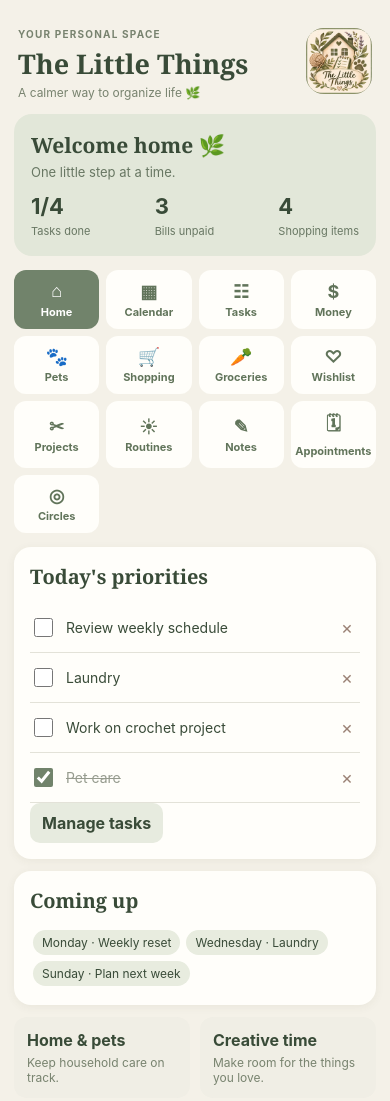
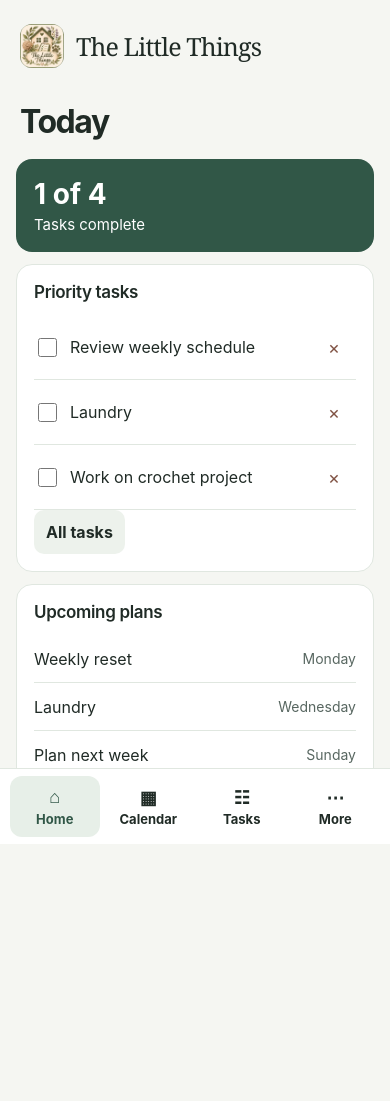
Before and after one commit to maybeimwrongg/The-Little-Things, a plain HTML site: page index.html in a window 390 px wide. Shown: the top 1101 px of the page. After the commit the page ends 958 px from the top, so only its background shows below. Drawn offline with Linux system fonts and the light colour scheme.

Commit message:
Simplify mobile layout and move tools into More

```diff
--- a/index.html
+++ b/index.html
@@ -3,7 +3,7 @@
 <head>
 <meta charset="utf-8">
 <meta name="viewport" content="width=device-width, initial-scale=1, viewport-fit=cover">
-<meta name="theme-color" content="#71836b">
+<meta name="theme-color" content="#315747">
 <meta name="apple-mobile-web-app-capable" content="yes">
 <meta name="apple-mobile-web-app-status-bar-style" content="default">
 <meta name="apple-mobile-web-app-title" content="Little Things">
@@ -24,14 +24,33 @@ button{font:inherit;cursor:pointer}.add{border:0;background:var(--sage);color:wh
 .day{border-top:1px solid var(--line);padding:11px 0}.day strong{display:block;margin-bottom:6px}.tag{display:inline-block;background:#e8ecdf;border-radius:20px;padding:5px 9px;font-size:12px;margin:3px}
 footer{text-align:center;color:var(--muted);font:italic 12px Georgia;padding:18px}
 @media(min-width:600px){nav{grid-template-columns:repeat(6,1fr)}}
+
+:root{--sage:#315747;--dark:#202b26;--muted:#586761;--cream:#f5f6f2;--paper:#fff;--line:#e0e7e0}
+.app-header{max-width:760px;margin:auto;padding:24px 20px 12px;justify-content:flex-start;gap:12px}
+.app-header img{width:44px;height:44px;border-radius:12px}
+.brand h1{font-size:25px;font-weight:500;letter-spacing:-.035em;margin:0}
+main{max-width:760px;padding:4px 16px calc(105px + env(safe-area-inset-bottom))}
+#view>h2{font-size:32px;letter-spacing:-.045em;margin:18px 4px}
+.panel{border:1px solid var(--line);border-radius:16px;box-shadow:none;margin:12px 0;padding:17px}
+.panel h2{font:600 17px -apple-system,BlinkMacSystemFont,"Segoe UI",sans-serif;letter-spacing:-.02em}
+.muted,.tag{font-size:14px}.item .name{font-size:16px}.item{min-height:48px}
+.tag{background:#edf2ec}.add,.secondary{min-height:44px}.secondary{background:#edf2ec}
+.delete{min-width:44px;min-height:44px;color:#805344}
+form:not(.row){display:grid;gap:9px}input,textarea,select{font-size:16px}
+nav#nav{position:fixed;z-index:2;inset:auto 0 0;display:grid;grid-template-columns:repeat(4,minmax(0,1fr));gap:4px;margin:0;padding:7px 10px calc(7px + env(safe-area-inset-bottom));border-top:1px solid var(--line);background:#fff}
+.navbtn,.section-link{font-size:13px;color:var(--dark);min-height:48px}.navbtn.active{background:#e7efe8;color:var(--sage)}
+.section-grid{display:grid;grid-template-columns:repeat(2,minmax(0,1fr));gap:8px}
+.section-link{background:#f5f7f3;text-align:left;border:1px solid var(--line);border-radius:10px;padding:10px;font-size:15px}
+.section-link span{display:inline-block;margin-right:8px;color:var(--sage)}
+.home-summary{background:var(--sage);color:#fff;border-radius:16px;padding:18px;margin-top:12px}
+.home-summary p{margin:0;font-size:15px}.home-summary strong{font-size:28px;display:block;margin-bottom:4px}
+@media(min-width:760px){nav#nav{inset:auto calc((100% - 730px) / 2) 14px;border:1px solid var(--line);border-radius:16px}}
 </style>
 </head>
 <body>
-<header><div class="brand"><small>YOUR PERSONAL SPACE</small><h1>The Little Things</h1><p>A calmer way to organize life 🌿</p></div><img src="icon-192.png" alt="The Little Things app icon"></header>
-<main>
-<section class="hero"><h2>Welcome home 🌿</h2><p>One little step at a time.</p><div class="stats"><div class="stat"><strong id="taskStat">0/0</strong><span>Tasks done</span></div><div class="stat"><strong id="billStat">0</strong><span>Bills unpaid</span></div><div class="stat"><strong id="shopStat">0</strong><span>Shopping items</span></div></div></section>
-<nav id="nav"></nav><div id="view"></div><footer>Little by little, a little becomes a lot.</footer>
-</main>
+<header class="app-header"><img src="icon-192.png" alt=""><div class="brand"><h1>The Little Things</h1></div></header>
+<main><div id="view"></div></main>
+<nav id="nav" aria-label="Main navigation"></nav>
 <script>
 const sections=[["Home","⌂"],["Calendar","▦"],["Tasks","☷"],["Money","$"],["Pets","🐾"],["Shopping","🛒"],["Groceries","🥕"],["Wishlist","♡"],["Projects","✂"],["Routines","☀"],["Notes","✎"],["Appointments","🗓"],["Circles","◎"]];
 const defaults={tasks:[{id:1,name:"Review weekly schedule",done:false},{id:2,name:"Laundry",done:false},{id:3,name:"Work on crochet project",done:false},{id:4,name:"Pet care",done:true}],events:[{id:1,name:"Weekly reset",day:"Monday"},{id:2,name:"Laundry",day:"Wednesday"},{id:3,name:"Plan next week",day:"Sunday"}],appointments:[],groceries:[],wishlist:[],bills:[{id:1,name:"Rent",amount:800,paid:false},{id:2,name:"Car payment",amount:300,paid:false},{id:3,name:"Internet",amount:60,paid:false}],budget:2000,expenses:[],pets:[false,false,false,false],shopping:["Milk","Eggs","Cat food","Laundry detergent"],projects:[{id:1,name:"Omega sweater",progress:45},{id:2,name:"Baby blanket",progress:70},{id:3,name:"Craft project",progress:10}],routines:[false,false,false,false],notes:"",
@@ -45,14 +64,38 @@ let data;try{data={...defaults,...JSON.parse(localStorage.getItem("littleThingsD
 let section="Home";
 function save(){localStorage.setItem("littleThingsData",JSON.stringify(data));stats()}
 function esc(s){return String(s).replace(/[&<>"']/g,c=>({"&":"&amp;","<":"&lt;",">":"&gt;",'"':"&quot;","'":"&#39;"}[c]))}
-function stats(){let done=data.tasks.filter(x=>x.done).length;document.getElementById("taskStat").textContent=`${done}/${data.tasks.length}`;document.getElementById("billStat").textContent=data.bills.filter(x=>!x.paid).length;document.getElementById("shopStat").textContent=data.shopping.length}
-function nav(){document.getElementById("nav").innerHTML=sections.map(([n,ic])=>`<button class="navbtn ${section===n?"active":""}" data-section="${n}"><span>${ic}</span>${n}</button>`).join("");document.querySelectorAll("[data-section]").forEach(b=>b.onclick=()=>{section=b.dataset.section;render()})}
+function stats() {
+ const count = document.getElementById("taskStat");
+ if (count) count.textContent = data.tasks.filter(task => task.done).length + " of " + data.tasks.length;
+}
+function nav() {
+ const primary = ["Home", "Calendar", "Tasks"];
+ const tabs = sections.filter(([name]) => primary.includes(name));
+ tabs.push(["More", "⋯"]);
+ const active = primary.includes(section) ? section : "More";
+ const navigation = document.getElementById("nav");
+ navigation.innerHTML = tabs.map(([name, icon]) => `<button class="navbtn ${active === name ? "active" : ""}" data-section="${name}" ${active === name ? 'aria-current="page"' : ""}><span aria-hidden="true">${icon}</span>${name}</button>`).join("");
+ navigation.querySelectorAll("[data-section]").forEach(button => {
+  button.onclick = () => { section = button.dataset.section; render(); window.scrollTo(0, 0); };
+ });
+}
 function checkList(items,kind){return items.map((x,i)=>`<div class="item ${x.done?"done":""}"><input type="checkbox" data-check="${kind}" data-id="${x.id}" ${x.done?"checked":""}><span class="name">${esc(x.name)}</span><button class="delete" data-del="${kind}" data-id="${x.id}">×</button></div>`).join("")}
 function addForm(placeholder,kind){return `<form class="row" data-add="${kind}"><input name="name" placeholder="${placeholder}" required><button class="add">Add</button></form>`}
 function panel(title,body){return `<section class="panel"><h2>${title}</h2>${body}</section>`}
 function render(){nav();let v="";
 if(section==="Circles"){v=panel("Your circles",`<p class="muted">Join the people in your life. Each circle has its own shared space. In this prototype, sharing is shown locally; live multi-account syncing will need a secure online backend.</p><form class="row" id="circleForm"><input name="name" placeholder="Create a circle…" required><button class="add">Create</button></form>`)+data.circles.map(c=>panel("◎ "+esc(c.name),`<div class="muted">${c.members.length} member${c.members.length===1?"":"s"}</div><p><b>Sharing setting:</b> Everything shared automatically with members of this circle.</p><div class="muted">Members</div>${c.members.map(m=>`<span class="tag">${esc(m)}</span>`).join("")}<div class="muted" style="margin-top:10px">Activity</div>${c.activity.slice(-5).reverse().map(a=>`<div class="item"><span class="name">${esc(a)}</span></div>`).join("")}<form class="row" data-invite="${c.id}"><input name="member" placeholder="Add member name…" required><button class="secondary">Add</button></form><button class="delete" data-circle-del="${c.id}">Remove circle</button>`)).join("")}
-if(section==="Home"){let upcoming=data.events.slice(0,4).map(e=>`<span class="tag">${esc(e.day)} · ${esc(e.name)}</span>`).join("")||'<p class="muted">No events added yet.</p>';v=panel("Today's priorities",checkList(data.tasks.slice(0,5),"tasks")+`<button class="secondary" data-go="Tasks">Manage tasks</button>`)+panel("Coming up",upcoming)+`<div class="cardgrid"><div class="mini"><b>Home & pets</b><p>Keep household care on track.</p></div><div class="mini"><b>Creative time</b><p>Make room for the things you love.</p></div></div>`}
+if (section === "Home") {
+ const upcoming = data.events.slice(0, 3).map(event => `<div class="item"><span class="name">${esc(event.name)}</span><span class="muted">${esc(event.day)}</span></div>`).join("") || '<p class="muted">No plans yet.</p>';
+ v = '<h2>Today</h2><section class="home-summary"><strong id="taskStat"></strong><p>Tasks complete</p></section>'
+  + panel("Priority tasks", checkList(data.tasks.slice(0, 3), "tasks") + '<button class="secondary" data-go="Tasks">All tasks</button>')
+  + panel("Upcoming plans", upcoming + '<button class="secondary" data-go="Calendar">Open calendar</button>');
+}
+if (section === "More") {
+ const links = sections.filter(([name]) => !["Home", "Calendar", "Tasks"].includes(name));
+ v = '<h2>More</h2>' + panel("Your tools", '<div class="section-grid">'
+  + links.map(([name, icon]) => `<button class="section-link" data-go="${name}"><span aria-hidden="true">${icon}</span>${name}</button>`).join("")
+  + '</div>');
+}
 if(section==="Tasks"){v=panel("My to-do list",addForm("Add a task…","tasks")+checkList(data.tasks,"tasks"))}
 if(section==="Calendar"){v=panel("Weekly planner",`<p class="muted">Add recurring plans or reminders to a day.</p>${addForm("Event or reminder…","events")}<div class="row"><select id="eventDay">${["Monday","Tuesday","Wednesday","Thursday","Friday","Saturday","Sunday"].map(d=>`<option>${d}</option>`).join("")}</select></div>`+["Monday","Tuesday","Wednesday","Thursday","Friday","Saturday","Sunday"].map(d=>`<div class="day"><strong>${d}</strong>${data.events.filter(e=>e.day===d).map(e=>`<span class="tag">${esc(e.name)} <button class="delete" data-del="events" data-id="${e.id}">×</button></span>`).join("")||'<span class="muted">Nothing planned</span>'}</div>`).join(""))}
 
--- a/sw.js
+++ b/sw.js
@@ -1 +1 @@
-const CACHE='little-things-v5';const FILES=['./','./index.html','./manifest.webmanifest','./icon-192.png','./icon-512.png'];self.addEventListener('install',e=>e.waitUntil(caches.open(CACHE).then(c=>c.addAll(FILES)).then(()=>self.skipWaiting())));self.addEventListener('activate',e=>e.waitUntil(caches.keys().then(ks=>Promise.all(ks.filter(k=>k.startsWith('little-things-')&&k!==CACHE).map(k=>caches.delete(k)))).then(()=>self.clients.claim())));self.addEventListener('fetch',e=>e.respondWith(caches.match(e.request).then(r=>r||fetch(e.request))));
+const CACHE='little-things-v6';const FILES=['./','./index.html','./manifest.webmanifest','./icon-192.png','./icon-512.png'];self.addEventListener('install',e=>e.waitUntil(caches.open(CACHE).then(c=>c.addAll(FILES)).then(()=>self.skipWaiting())));self.addEventListener('activate',e=>e.waitUntil(caches.keys().then(ks=>Promise.all(ks.filter(k=>k.startsWith('little-things-')&&k!==CACHE).map(k=>caches.delete(k)))).then(()=>self.clients.claim())));self.addEventListener('fetch',e=>e.respondWith(caches.match(e.request).then(r=>r||fetch(e.request))));
```
